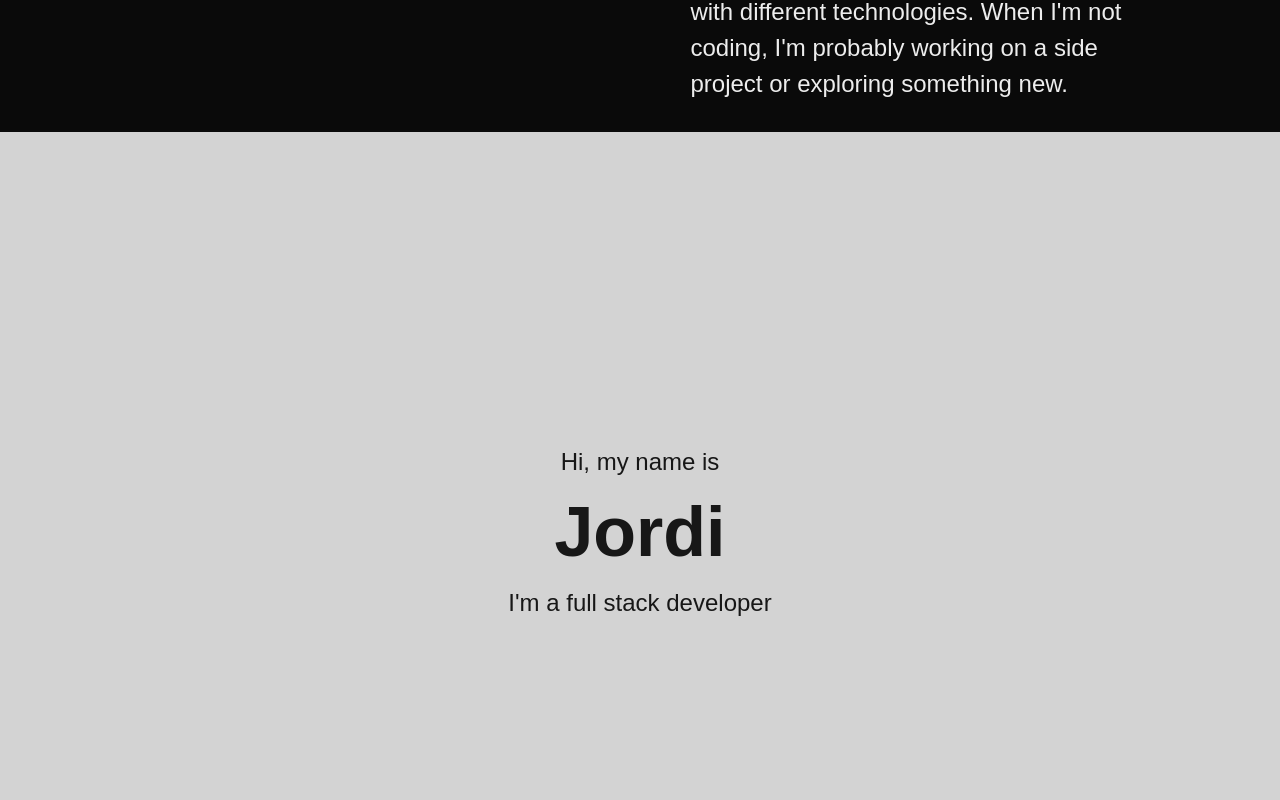
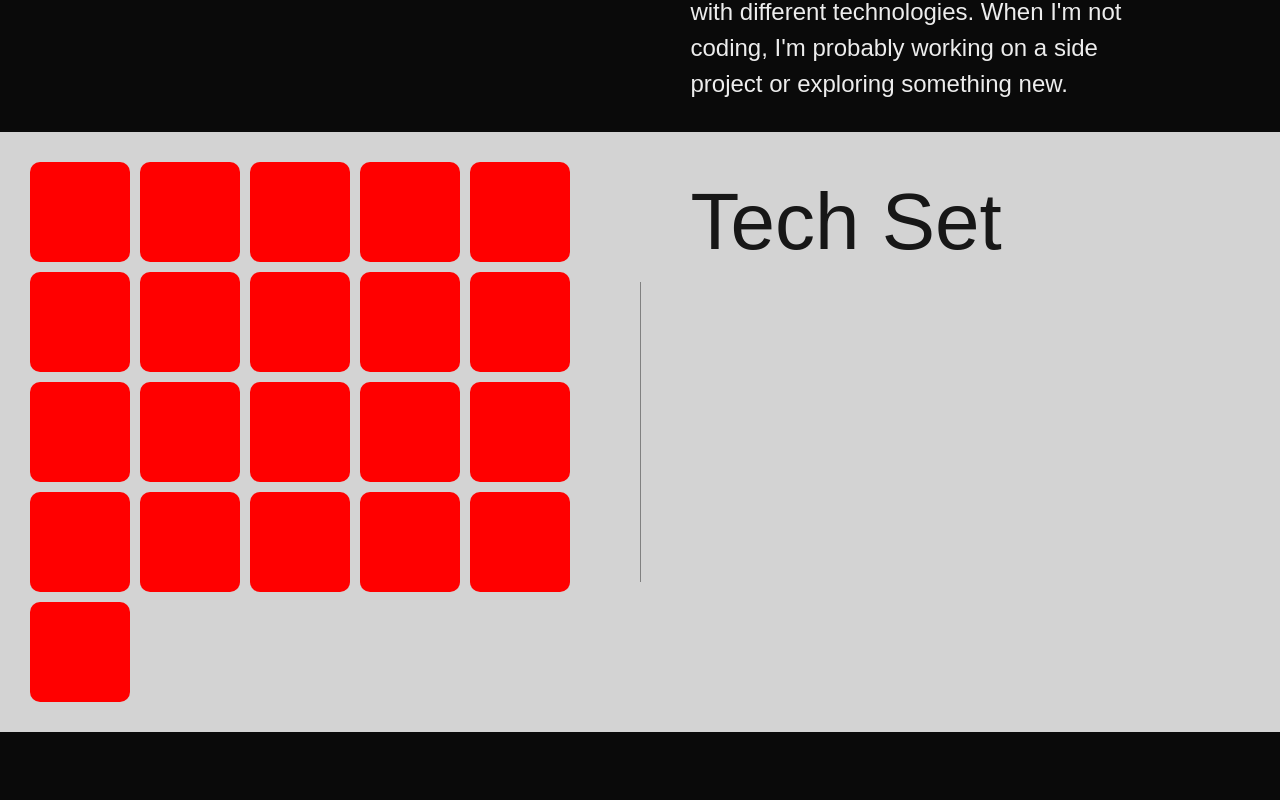
Before and after one commit to Jordiestrada3/portfolio_v1, a Next.js app: page / in a window 1280 px wide. Shown: the part 1700-2500 px from the top of the page. Built offline with nearby package versions, Linux system fonts and the light colour scheme.

Commit message:
ADD, Tech set structure added to the main page

```diff
--- a/app/globals.css
+++ b/app/globals.css
@@ -47,7 +47,18 @@ h2 {
   align-items: center
 }
 
+
 .about-me-section {
+  width: 100vw;
+  display: flex;
+  flex-direction: column;
+  justify-content: center;
+  align-items: center;
+  padding: 30px;
+}
+
+.tech-set-section {
+  background-color: lightgrey;
   width: 100vw;
   display: flex;
   flex-direction: column;
--- a/app/page.tsx
+++ b/app/page.tsx
@@ -63,7 +63,50 @@ export default function Home() {
             </div>
           </div>
         </section>
-        <section style={{ backgroundColor: 'lightgrey', width: '100vw', height: '100vh', display: 'flex', flexDirection: 'column', justifyContent: 'center', alignItems: 'center' }}>
+        <section className="tech-set-section" >
+          <div style={{
+            display: 'flex',
+            gap: 50,
+            alignItems: 'flex-start',
+          }}>
+            <div style={{ width: '50%', display: 'flex', flexWrap: 'wrap', gap: 10 }}>
+              <div style={{ width: 100, height: 100, backgroundColor: 'red', borderRadius: 10 }} />
+              <div style={{ width: 100, height: 100, backgroundColor: 'red', borderRadius: 10 }} />
+              <div style={{ width: 100, height: 100, backgroundColor: 'red', borderRadius: 10 }} />
+              <div style={{ width: 100, height: 100, backgroundColor: 'red', borderRadius: 10 }} />
+              <div style={{ width: 100, height: 100, backgroundColor: 'red', borderRadius: 10 }} />
+              <div style={{ width: 100, height: 100, backgroundColor: 'red', borderRadius: 10 }} />
+              <div style={{ width: 100, height: 100, backgroundColor: 'red', borderRadius: 10 }} />
+              <div style={{ width: 100, height: 100, backgroundColor: 'red', borderRadius: 10 }} />
+              <div style={{ width: 100, height: 100, backgroundColor: 'red', borderRadius: 10 }} />
+              <div style={{ width: 100, height: 100, backgroundColor: 'red', borderRadius: 10 }} />
+              <div style={{ width: 100, height: 100, backgroundColor: 'red', borderRadius: 10 }} />
+              <div style={{ width: 100, height: 100, backgroundColor: 'red', borderRadius: 10 }} />
+              <div style={{ width: 100, height: 100, backgroundColor: 'red', borderRadius: 10 }} />
+              <div style={{ width: 100, height: 100, backgroundColor: 'red', borderRadius: 10 }} />
+              <div style={{ width: 100, height: 100, backgroundColor: 'red', borderRadius: 10 }} />
+              <div style={{ width: 100, height: 100, backgroundColor: 'red', borderRadius: 10 }} />
+              <div style={{ width: 100, height: 100, backgroundColor: 'red', borderRadius: 10 }} />
+              <div style={{ width: 100, height: 100, backgroundColor: 'red', borderRadius: 10 }} />
+              <div style={{ width: 100, height: 100, backgroundColor: 'red', borderRadius: 10 }} />
+              <div style={{ width: 100, height: 100, backgroundColor: 'red', borderRadius: 10 }} />
+              <div style={{ width: 100, height: 100, backgroundColor: 'red', borderRadius: 10 }} />
+            </div>
+            <div className="vertical-line"></div>
+            <h2 style={{
+              fontSize: '80px',
+              position: 'sticky',
+              top: '40%',
+              width: '50%'
+            }}
+            >
+              Tech Set
+            </h2>
+
+
+          </div>
+        </section>
+        <section style={{ width: '100vw', height: '100vh', display: 'flex', flexDirection: 'column', justifyContent: 'center', alignItems: 'center' }}>
           <h2>Hi, my name is</h2>
           <h1>Jordi</h1>
           <h2>I'm a full stack developer</h2>
```
